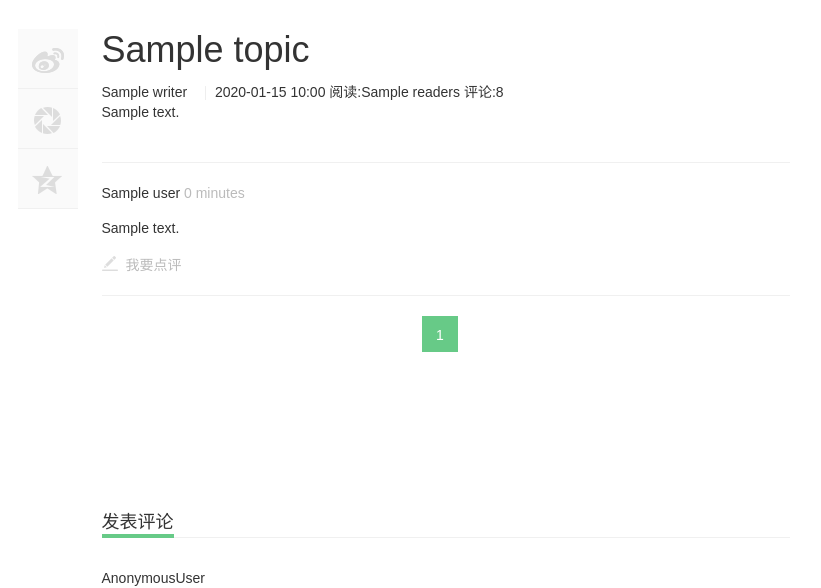
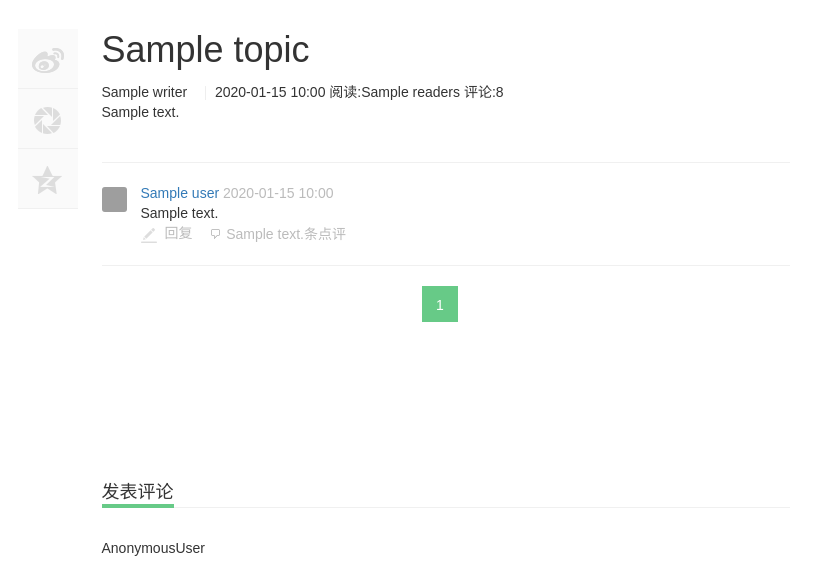
Before and after one commit to kij8323/mynewspaper_current, a Django app: template templates/topic_detail.html in a window 1280 px wide. Shown: the part 51-639 px from the top of the page, without its empty margins (116-937 px from the left). Run offline with Django 3.2, Linux system fonts and the light colour scheme; the template is opened without the code that fills it: most values are stand-ins (such as "Sample title", 1, 10 or a date in 2020); parts of the project's set-up code (start-up, migrations or seed data) failed here and were passed over; some libraries are stand-ins or nearby versions; grey boxes are pictures that could not be loaded.

Commit message:
code changed

```diff
--- a/article/templatetags/time_filter.py
+++ b/article/templatetags/time_filter.py
@@ -68,17 +68,21 @@ def AtWhoUser(value):
     pattern = re.compile(u'@([\u4e00-\u9fa5\w\-]+)')
     results =  pattern.findall(commmentdecode)
     userlist = []
+    print 'for item in userlist:'
+    print 'for item in userlist:'
     for item in results:
-        user = MyUser.objects.get(username = item.encode('utf8'))
+        user = MyUser.objects.filter(username = item.encode('utf8'))
         if user:
             #notify.send(sender=sender, target_object=targetcomment, recipient = user, verb="@", text=text)
             userlist.append(item.encode('utf8'))
+        else:
+            pass
     for item in userlist:
         print 'for item in userlist:'
         atwhouser = MyUser.objects.get(username = item)
         print 'for item in userlist:'
-        test = "@<a href='" +'/user/'+str(atwhouser.id)+'/informations/'+"'>"+atwhouser.username+"</a>"
+        test = "@<a href='" +'/user/'+str(atwhouser.id)+'/informations/'+"'>"+atwhouser.username+"</a>"+' '
         print 'for item in userlist:'
-        value = value.replace('@'+item, test);
+        value = value.replace('@'+item+' ', test);
         print 'for item in userlist:'
     return value
--- a/comment/models.py
+++ b/comment/models.py
@@ -47,8 +47,10 @@ class Comment(models.Model):
  		return CommentDisLike.objects.filter(comment=self).count()
 
 	def child_comment(self):
- 		return Comment.objects.filter(parent=self)
+ 		return Comment.objects.filter(parent=self).order_by('timestamp')
 
+	def child_commentcount(self):
+ 		return Comment.objects.filter(parent=self).count()
 
 #text = RichTextField(max_length=5000, null=True, blank=True)
 
--- a/notifications/atwho.py
+++ b/notifications/atwho.py
@@ -10,9 +10,12 @@ def atwho(text, sender, targetcomment):
 	results =  pattern.findall(commmentdecode)
 	userlist = []
 	for item in results:
-		user = MyUser.objects.get(username = item.encode('utf8'))
+		user = MyUser.objects.filter(username = item.encode('utf8'))
 		if user:
+			user = MyUser.objects.get(username = item.encode('utf8'))
 			notify.send(sender=sender, target_object=targetcomment, recipient = user, verb="@", text=text)
 			userlist.append(item.encode('utf8'))
+	print 'atwho'
 	print userlist
+	print 'atwho'
 	return userlist
--- a/static/css/topic_detail.css
+++ b/static/css/topic_detail.css
@@ -94,8 +94,20 @@ body{
 }
 
 .commentusericon{
-	width: 50px;
-	height: 50px;
+	width: 25px;
+	height: 25px;
+	border-radius: 3px;
+	background-color: #eee;
+	float: left;
+	margin: 4px 1em 0 0;
+}
+
+a:link{
+	text-decoration: none;
+}
+
+a{
+	color: #337ab7;
 }
 
 #article{
@@ -211,8 +223,9 @@ font-size: 16px;
 	color: #bbb;
 	cursor: pointer;
 	width: 88px;
+	vertical-align: middle;
+	margin-left: 15px;
 	}
-
 
 
 .icon-dp{
@@ -221,7 +234,7 @@ font-size: 16px;
 	height: 20px;
 	width: 20px;
 	background-repeat: no-repeat;
-	vertical-align: text-bottom;
+	vertical-align: middle;
 	background-position: -170px -173px;
 }
 
@@ -250,7 +263,8 @@ font-size: 16px;
 .form-comment-reply{
 	display: none;
 	border: 1px solid #f0f0f0;
-	padding: 15px;
+	padding-left: 1em;
+	padding-right: 1em;
 	border-radius: 5px;
 	margin-top: 10px;
 }
@@ -307,13 +321,7 @@ color: #A19F9F;
 
 
 
-a:link{
-	text-decoration: none;
-}
 
-a{
-	color: black;
-}
 .rightimg{
 	padding: 30px;
 	border-bottom: 1px solid #f0f0f0;
@@ -401,8 +409,9 @@ a{
 
 
 .pl-content{
-	margin-top: 15px;
-	margin-bottom: 15px;
+/*	margin-top: 15px;
+	margin-bottom: 15px;*/
+
 }
 
 .author-time{
@@ -456,7 +465,7 @@ h4 b{
 	border: none;
 	padding: 6px 0;
 	/*border-radius: 10px;*/
-	background: rgba(0,0,0,.2);
+	/*background: rgba(0,0,0,.2);*/
 }
 
 .paginator_current{
@@ -465,7 +474,7 @@ h4 b{
 	margin-left: -1px;
 	line-height: 27px;
 	color: #fff;
-	background-color: #2f99ea;
+	background-color:  #67CA87;
 	margin-right: 10px;
 	border-radius: 0;
 	height: 36px;
@@ -473,5 +482,49 @@ h4 b{
 	border: none;
 	padding: 6px 0;
 	/*border-radius: 10px;*/
-	background: #67CA87;
+	/*background: #67CA87;*/
 }
+
+.childcomment{
+	border-bottom: 1px solid #f0f0f0;
+	padding: .9em 0;
+}
+
+.rightchildcomment, .rightcomment{
+	overflow: hidden;
+}
+
+.btn-dp-child {
+	color: #bbb;
+	cursor: pointer;
+	width: 88px;
+	}
+
+.icon-childcomment{
+	background-image: url(/static/images/sprites-1.9.2.4c54885a.png);
+	display: inline-block;
+	height: 11px;
+	width: 11px;
+	background-repeat: no-repeat;
+	background-position: -250px -92px;
+	margin-right: 5px;
+	vertical-align: -1px;
+}
+
+.icon-dp-checkbox{
+	background-image: url(/static/images/sprites-1.9.2.4c54885a.png);
+	display: inline-block;
+	height: 11px;
+	width: 11px;
+	background-repeat: no-repeat;
+	background-position: -28px -22px;
+	/*margin-right: 5px;*/
+	vertical-align: -1px;
+}
+
+.btn-dp-reply{
+	color: #bbb;
+	cursor: pointer;
+	width: 88px;
+	vertical-align: middle;
+}
--- a/static/js/topic_detail.js
+++ b/static/js/topic_detail.js
@@ -40,11 +40,33 @@ $(document).ready(function(){
       $(this).css("background-color","#fafafa");
       $(this).css("color","#bbb");
   });
-  $(".icon-dp").mouseenter(function(){
-      $(this).css("background-position","-170px -223px");
+
+
+ $(".paginator").mouseenter(function(){
+      $(this).css("background-color","#67CA87");
+      $(this).css("color","white");
   });
-  $(".icon-dp").mouseleave(function(){
-      $(this).css("background-position"," -170px -173px");
+  $(".paginator").mouseleave(function(){
+      $(this).css("background-color","#f5f5f5");
+      $(this).css("color","#333");
+  });
+
+
+  $(".btn-dp").mouseenter(function(){
+      $(this).children().css("background-position","-28px -37px");
+      $(this).css("color","#3ca5f6");
+  });
+  $(".btn-dp").mouseleave(function(){
+      $(this).children().css("background-position"," -28px -22px");
+      $(this).css("color","#bbb");
+  });
+  $(".btn-dp-child").mouseenter(function(){
+      $(this).children().css("background-position","-250px -79px");
+      $(this).css("color","#3ca5f6");
+  });
+  $(".btn-dp-child").mouseleave(function(){
+      $(this).children().css("background-position","-250px -92px");
+      $(this).css("color","#bbb");
   });
   $(".icon-dp-positive").mouseenter(function(){
       $(this).css("background-position","-220px -223px");
@@ -58,6 +80,14 @@ $(document).ready(function(){
   $(".icon-dp-negtive").mouseleave(function(){
       $(this).css("background-position","-270px -171px");
   });
+  $(".btn-dp-reply").mouseenter(function(){
+      $(this).children().css("background-position","-170px -223px");
+      $(this).css("color","#3ca5f6");
+  });
+  $(".btn-dp-reply").mouseleave(function(){
+      $(this).children().css("background-position","-170px -173px");
+      $(this).css("color","#bbb");
+  });
 });
 
 
@@ -67,3 +97,24 @@ $(function(){
     $(this).next(".form-comment-reply").fadeToggle();
   });
 })
+
+$(function(){
+  $("body").on("click", '.btn-dp-reply', function(){
+    $(this).next().next(".form-comment-reply").fadeToggle();
+    x = $(this).parent().attr("id");
+    $(this).next().next('.form-comment-reply').children('#id_commentext').focus()
+    /*$(this).next().next('.form-comment-reply').children('#id_commentext').text("@"+x+' ')*/
+  });
+})
+
+$(function(){
+  $("body").on("click", '.btn-dp-child', function(){
+    x = $(this).parent().attr("id");
+    /*$(this).parent().parent().parent().children('#id_commentext').focus().append("@"+x+' ')*/
+    $(this).parent().parent().parent().children('#id_commentext').focus().val($(this).parent().parent().parent().children('#id_commentext').val()+"@"+x+' ');
+  });
+})
+
+/*    x = $(this).parent().attr("id");
+   $(this).next().children('#id_commentext').focus()
+    $(this).next().children('#id_commentext').text("@"+x+' ')*/
--- a/templates/article_detail.html
+++ b/templates/article_detail.html
@@ -450,10 +450,10 @@ $(function(){
       </span>
 
       {% if item.is_child %}
-      <div class="blockquote">回复@<a href="{{item.parent.user.get_absolute_url}}">{{item.parent.user}}</a>发表的：</br>{{item.parent.text|AtWhoUser|safe}}</div>
+      <div class="blockquote">回复@<a href="{{item.parent.user.get_absolute_url}}">{{item.parent.user}}</a>发表的：</br>{{item.parent.text|safe}}</div>
       {% endif %}
 
-      <div class="pl-content">{{item.text|AtWhoUser|safe}}</div>
+      <div class="pl-content">{{item.text|safe}}</div>
 
       <div class="pl-box-btm" id='{{item.user}}'>
 
--- a/templates/topic_detail.html
+++ b/templates/topic_detail.html
@@ -1,6 +1,7 @@
 {% extends "base_1.html" %}
 {% block HeadDoc %}
 {% load staticfiles %}
+{% load time_filter %}
 <link href="/static/css/topic_detail.css" rel="stylesheet">
 <script src="/static/js/topic_detail.js"></script>
 <script type="text/javascript" src="{% static "ckeditor/ckeditor/ckeditor.js" %}"></script>
@@ -79,14 +80,14 @@ $(function() {
         dataType: 'json',
           success: function(data) {
             $('.freshchildcomment'+preentid).append(
-              ' <div class="comment"><span class="author-name">'+data.user+'</span><span class="author-time">&nbsp刚刚</span><div class="blockquote">'+"回复@"+data.parentcommentuser+"发表的："+data.parentcommentext+'</div><div class="pl-content">'+data.text+'</div><div class="pl-box-btm"><div class="btn-dp" style="margin-bottom: 15px;"><i class="icon-dp" ></i>我要点评</div><div class="form-comment-reply" id="'+data.commentid+'"><label for="id_commentext">Commentext:</label><textarea class="form-control" cols="40" id="id_commentext" name="commentext" placeholder="你怎么看？" rows="8"></textarea><button id="btn-block" type="button" class="btn btn-lg btn-success btn-block btn-reply">发表</button></div></div></div>'
+              ' <div class="childcomment"><img class="commentusericon" src={{user.get_image_url}}><div class="rightchildcomment" id="'+data.user+'"><span class="author-name"><a href={{user.get_absolute_url}}>shen</a></span><span class="author-time"> 0&nbsp;分钟前 :</span><div class="pl-content">'+data.text+'</div><div class="btn-dp-child"><i class="icon-childcomment"></i>回复</div></div></div>'
               )
           },
           error: function(data) {
               alert("Got an error dude");
           }
     });
-    $('html,body').animate({scrollTop:$('#btn-block').offset().top}, 100);
+    /*$('html,body').animate({scrollTop:$('#btn-block').offset().top}, 100);*/
     $('.successlist').fadeIn("slow").fadeOut(3000);
     $(this).prev(".form-control").val("")
     }
@@ -147,31 +148,50 @@ $(function() {
 
 {% for item in contacts %}
     <div class="comment">
-      <span class="author-name">{{item.user}}</span>
+      <img  class="commentusericon" src='{{item.user.get_image_url}}'>
+      <div class='rightcomment'>
+      <span class="author-name"><a href="{{item.user.get_absolute_url}}">{{item.user}}</a></span>
 
       <span class="author-time">
-      {{item.timestamp|timesince}}
+      {{item.timestamp|date:"Y-m-d H:i"}}
       </span>
 
       <div class="pl-content">{{item.text|safe}}</div>
 
-      <div class="pl-box-btm">
-              <div class="btn-dp">
+      <div class="pl-box-btm" id = '{{item.user}}'>
+                <span class="btn-dp-reply">
                 <i class="icon-dp"></i>
-                我要点评
-                </div>
+                回复
+                </span>
+
+              <span class="btn-dp">
+                <i class="icon-dp-checkbox"></i>
+                {{item.child_commentcount}}条点评
+                </span>
                 <div class="form-comment-reply" id="{{item.id}}">
 
                   {% for childitem in item.child_comment %}
-                  <span class="author-name">{{childitem.user}}</span>
+                  <div class = 'childcomment'>
+                    <img  class="commentusericon" src='{{childitem.user.get_image_url}}'>
+                  <div class = 'rightchildcomment' id = '{{childitem.user}}'>
+                  <span class="author-name"><a href="{{item.user.get_absolute_url}}">{{childitem.user}}</a></span>
+                  <span class="author-time">
+                  {{childitem.timestamp|timesince|time_chinese_weeks|time_chinese_week|time_chinese_minus|time_chinese_minu|time_chinese_days|time_chinese_day|time_chinese_hours|time_chinese_hour|timeblank|comma }}前 :
+                   </span>
                   <div class="pl-content">{{childitem.text|safe}}</div>
+                  <div class="btn-dp-child">
+                    <i class="icon-childcomment"></i>回复
+                  </div>
+                  </div><!-- rightchildcomment -->
+                  </div>
                   {% endfor %}
 
-                  <div class="freshchildcomment{{item.id}}">
+                  <div class="freshchildcomment{{item.id}}" style='margin-top : 1em;'>
                   </div>
                     {{form}}
                 <button  id="btn-block" type="button" class='btn btn-lg btn-success btn-block btn-reply' >发表</button>
               </div>
+      </div>
       </div>
     </div>
 {% endfor %}
```
Also changed, not shown: article/views.py (+12 -8 lines), static/js/article_detail.js (+11 -3 lines), topic/views.py (+16 -11 lines), static/images/sprites-1.9.2.4c54885a.png (added), 8 other files.
